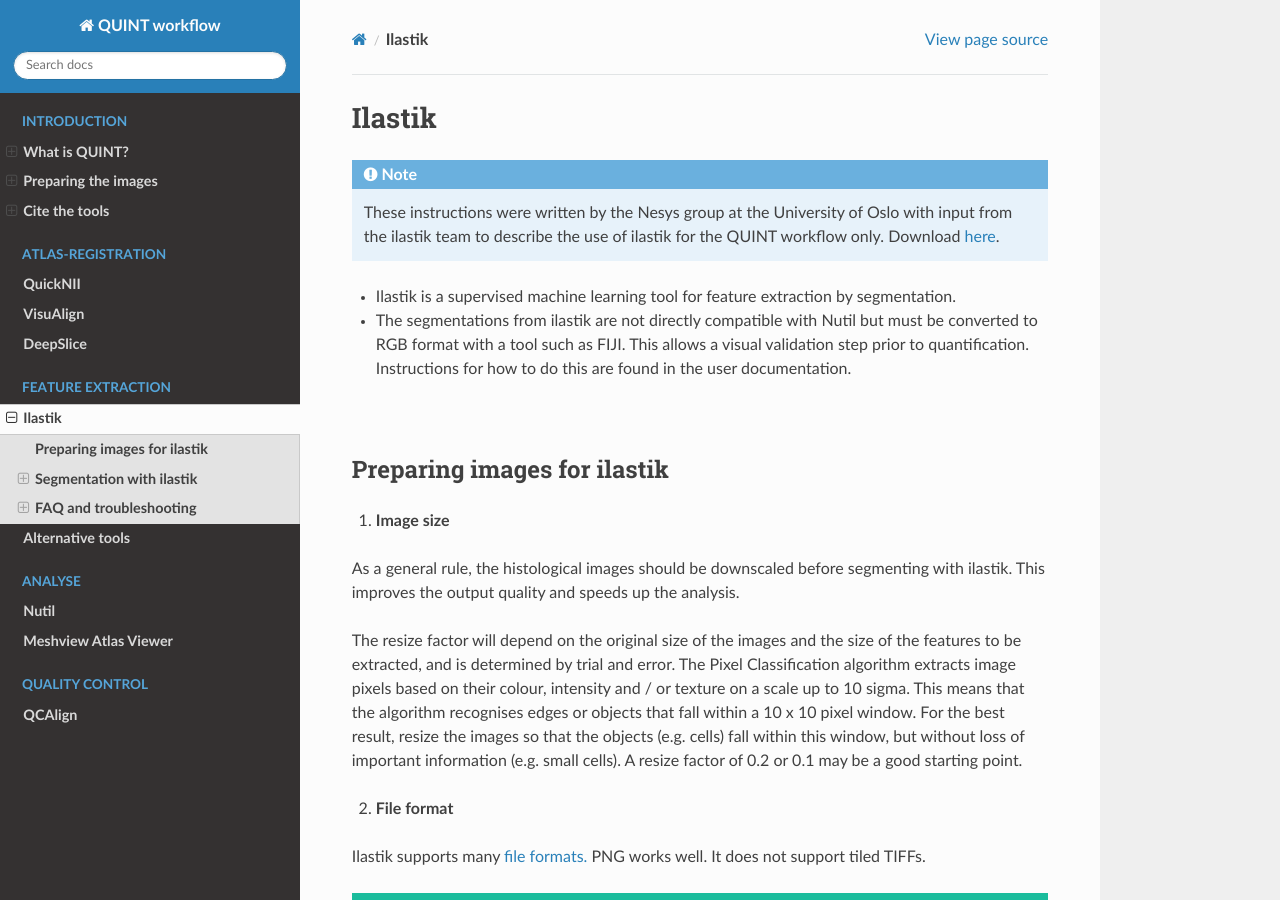
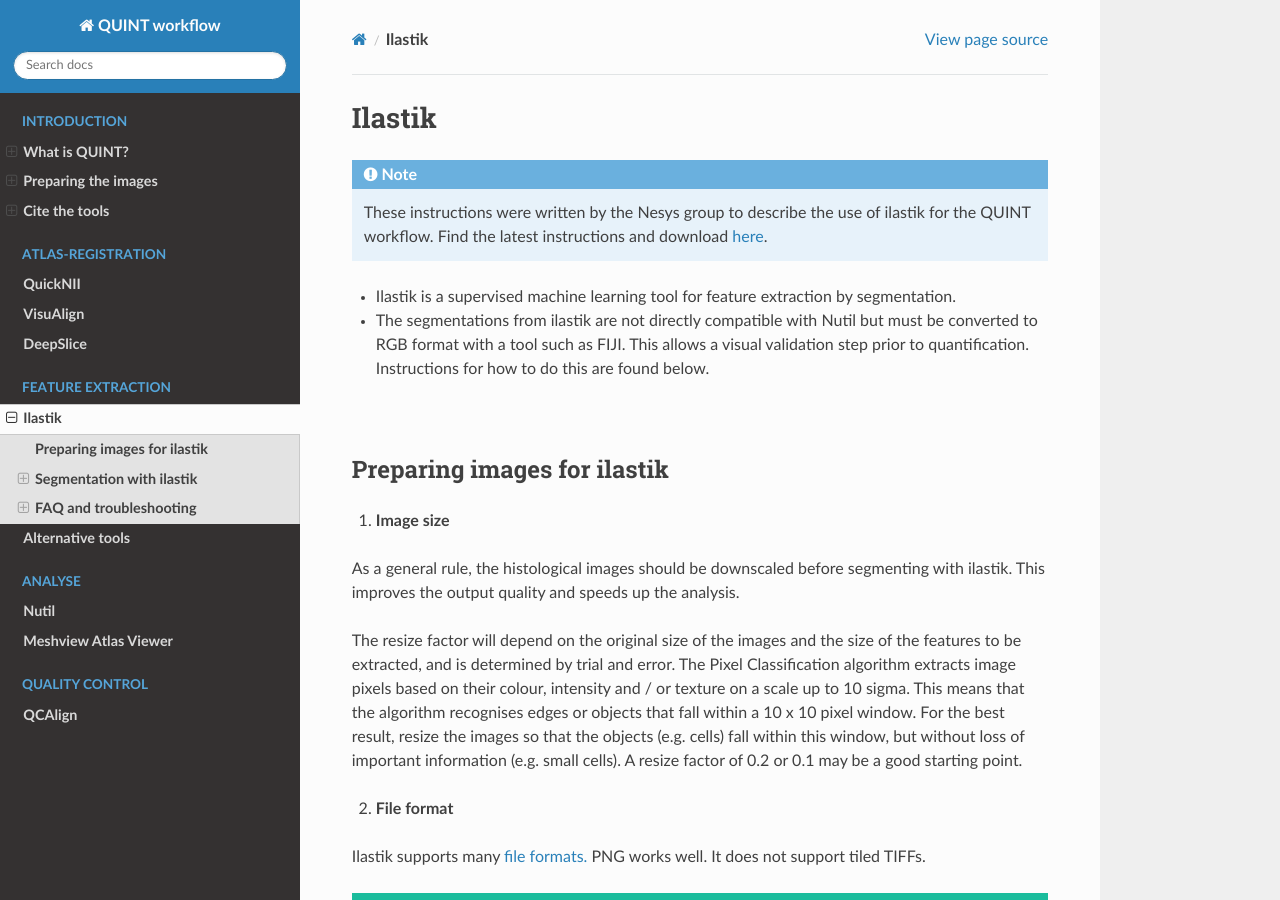
Before and after one commit to Neural-Systems-at-UIO/QUINT_workflow, a Sphinx documentation site: the page built from docs/Ilastik.rst, in a window 1280 px wide and 900 px high. Built offline with Sphinx 7.4.7 and the Read the Docs theme 2.0.0, drawn with Linux system fonts in a browser that asks for light colours.

Commit message:
Update Ilastik.rst

```diff
--- a/docs/Ilastik.rst
+++ b/docs/Ilastik.rst
@@ -2,10 +2,10 @@
 =============
 
 .. note::
-  These instructions were written by the Nesys group at the University of Oslo with input from the ilastik team to describe the use of ilastik for the QUINT workflow only. Download `here <https://www.ilastik.org /download.html>`_.
+  These instructions were written by the Nesys group to describe the use of ilastik for the QUINT workflow. Find the latest instructions and download `here <https://www.ilastik.org /download.html>`_.
 
 * Ilastik is a supervised machine learning tool for feature extraction by segmentation.
-* The segmentations from ilastik are not directly compatible with Nutil but must be converted to RGB format with a tool such as FIJI. This allows a visual validation step prior to quantification. Instructions for how to do this are found in the user documentation.
+* The segmentations from ilastik are not directly compatible with Nutil but must be converted to RGB format with a tool such as FIJI. This allows a visual validation step prior to quantification. Instructions for how to do this are found below.
 
 |
 **Preparing images for ilastik**
```
